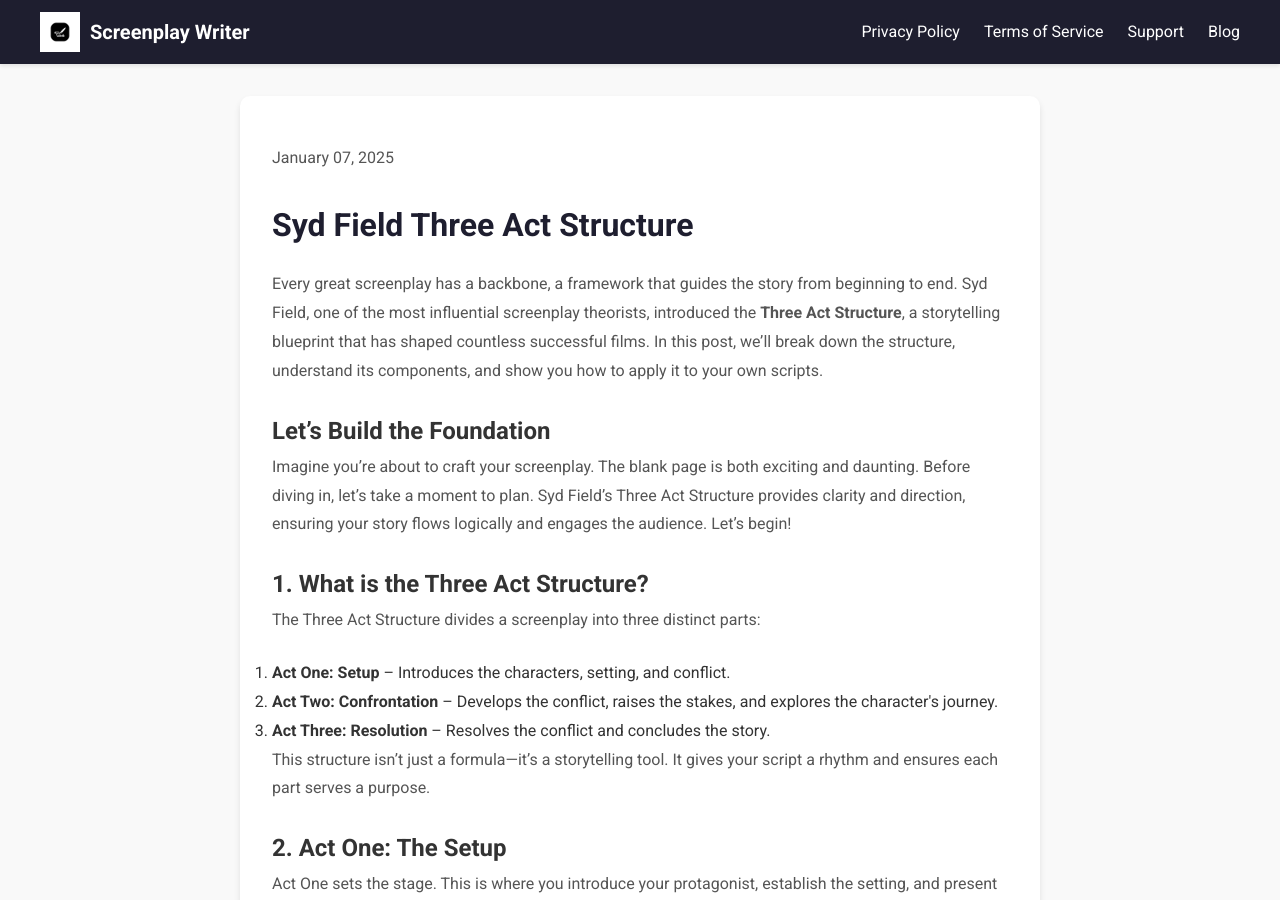
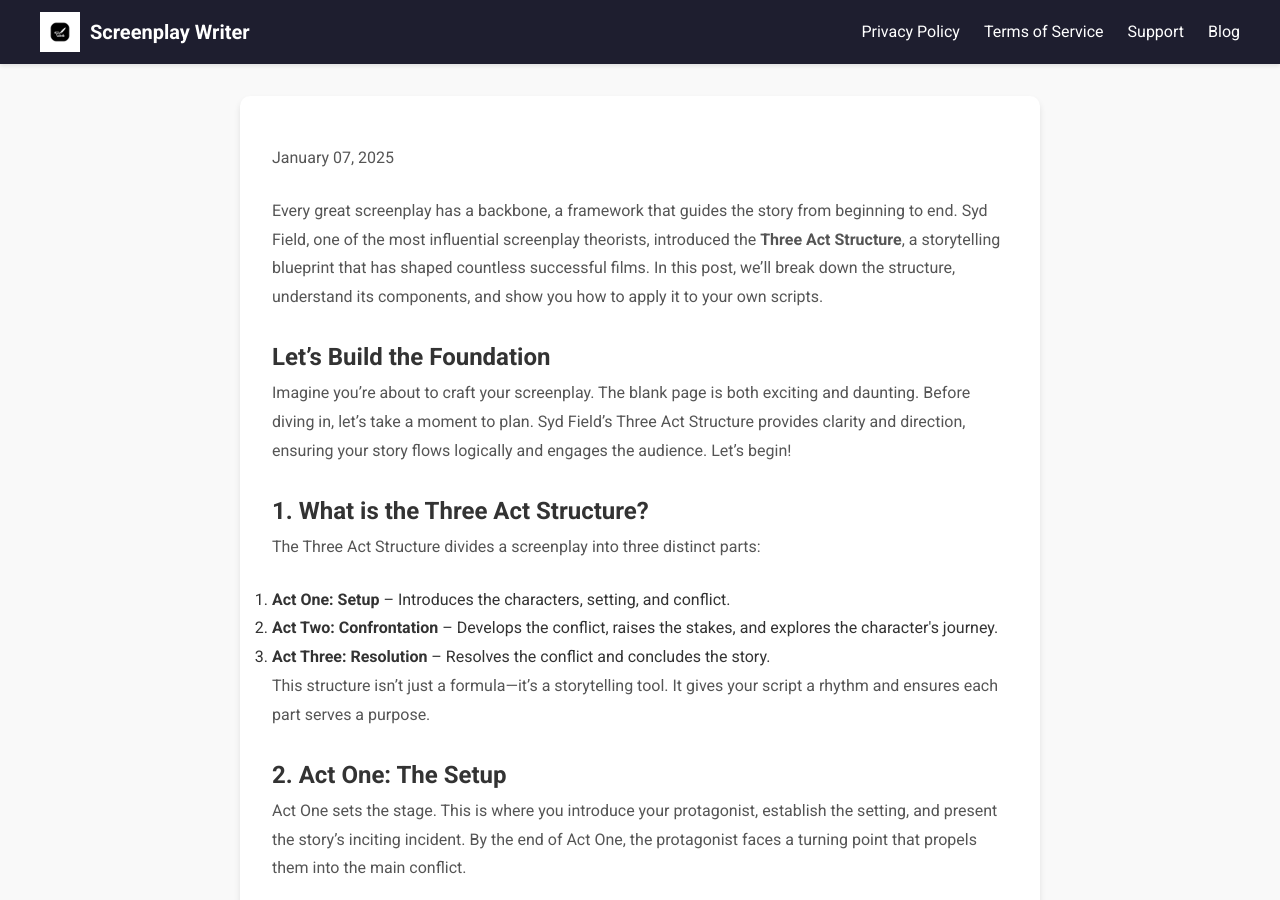
Before and after one commit to betashorts/betashorts-site, a Jekyll site: the page built from _posts/2025-01-07-syd-field-three-act-structure.md, in a window 1280 px wide and 900 px high. Built offline with Jekyll 4.4.1, drawn with Linux system fonts in a browser that asks for light colours; our own code applies the rules of GitHub Pages for plain Markdown files.

Commit message:
Update 2025-01-07-syd-field-three-act-structure.md

```diff
--- a/_posts/2025-01-07-syd-field-three-act-structure.md
+++ b/_posts/2025-01-07-syd-field-three-act-structure.md
@@ -2,7 +2,7 @@
 layout: post
 title: "Syd Field Three Act Structure"
 date: 2025-01-07
-meta: '<meta name="description" content="Learn Syd Field's Three Act Structure, a storytelling framework that forms the foundation of successful screenplays. Plan and execute your script with clarity.">  <meta name="keywords" content="Syd Field, three act structure, screenplay writing, script structure, storytelling framework">  <meta name="author" content="Screenplay Writer">  <meta name="robots" content="index, follow">  <link rel="canonical" href="https://scriptandpad.com/syd-field-three-act-structure">'
+meta: '<meta name="description" content="Learn Syd Field's Three Act Structure, a storytelling framework that forms the foundation of successful screenplays. Plan and execute your script with clarity."><meta name="keywords" content="Syd Field, three act structure, screenplay writing, script structure, storytelling framework"><meta name="author" content="Screenplay Writer"><meta name="robots" content="index, follow"><link rel="canonical" href="https://scriptandpad.com/syd-field-three-act-structure">'
 og: >
   title: "Syd Field Three Act Structure"
   description: "Master Syd Field's Three Act Structure and elevate your screenplay with a proven storytelling framework used by industry professionals."
@@ -11,9 +11,6 @@ og: >
   image: "https://scriptandpad.com/logo.jpg"
 tags: [Syd Field, screenwriting, storytelling, three act structure, scriptwriting]
 ---
-
-<h1>Syd Field Three Act Structure</h1>
-
 <p>Every great screenplay has a backbone, a framework that guides the story from beginning to end. Syd Field, one of the most influential screenplay theorists, introduced the <strong>Three Act Structure</strong>, a storytelling blueprint that has shaped countless successful films. In this post, we’ll break down the structure, understand its components, and show you how to apply it to your own scripts.</p>
 
 <h2>Let’s Build the Foundation</h2>
```
